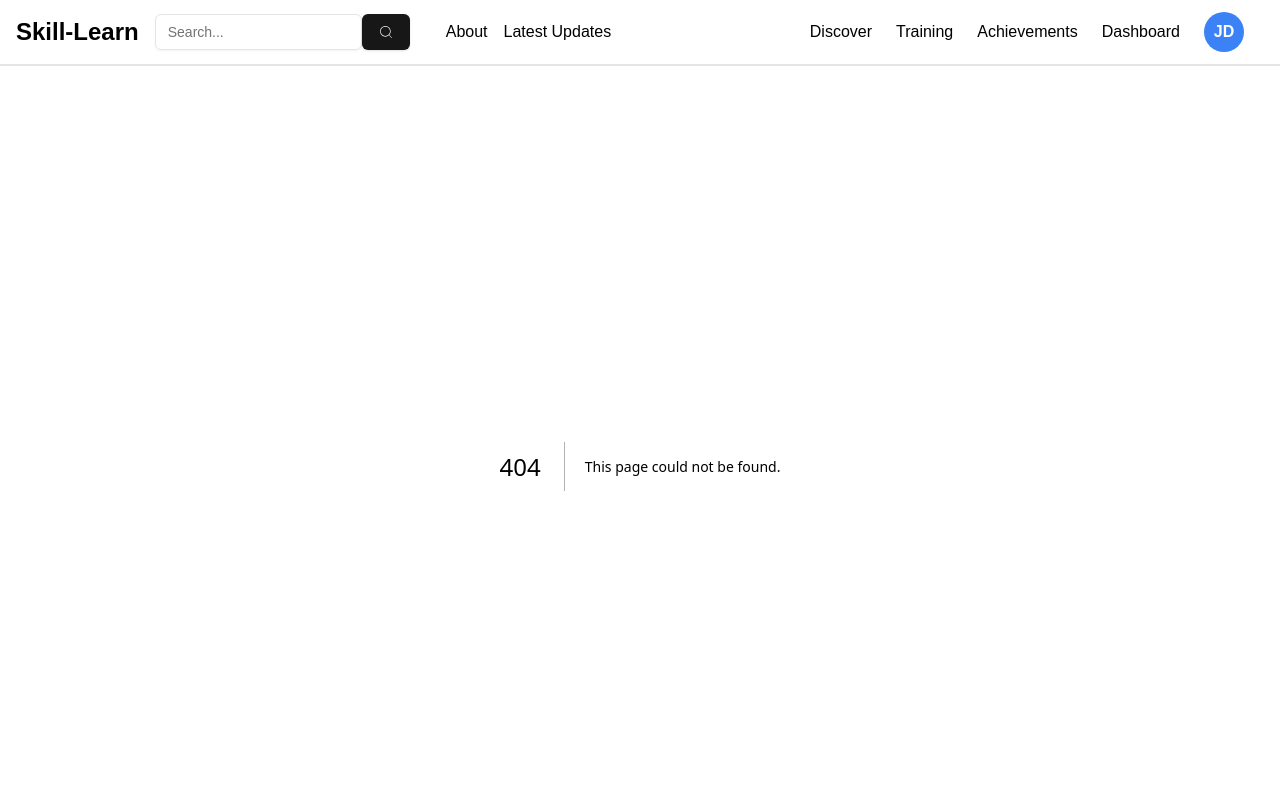
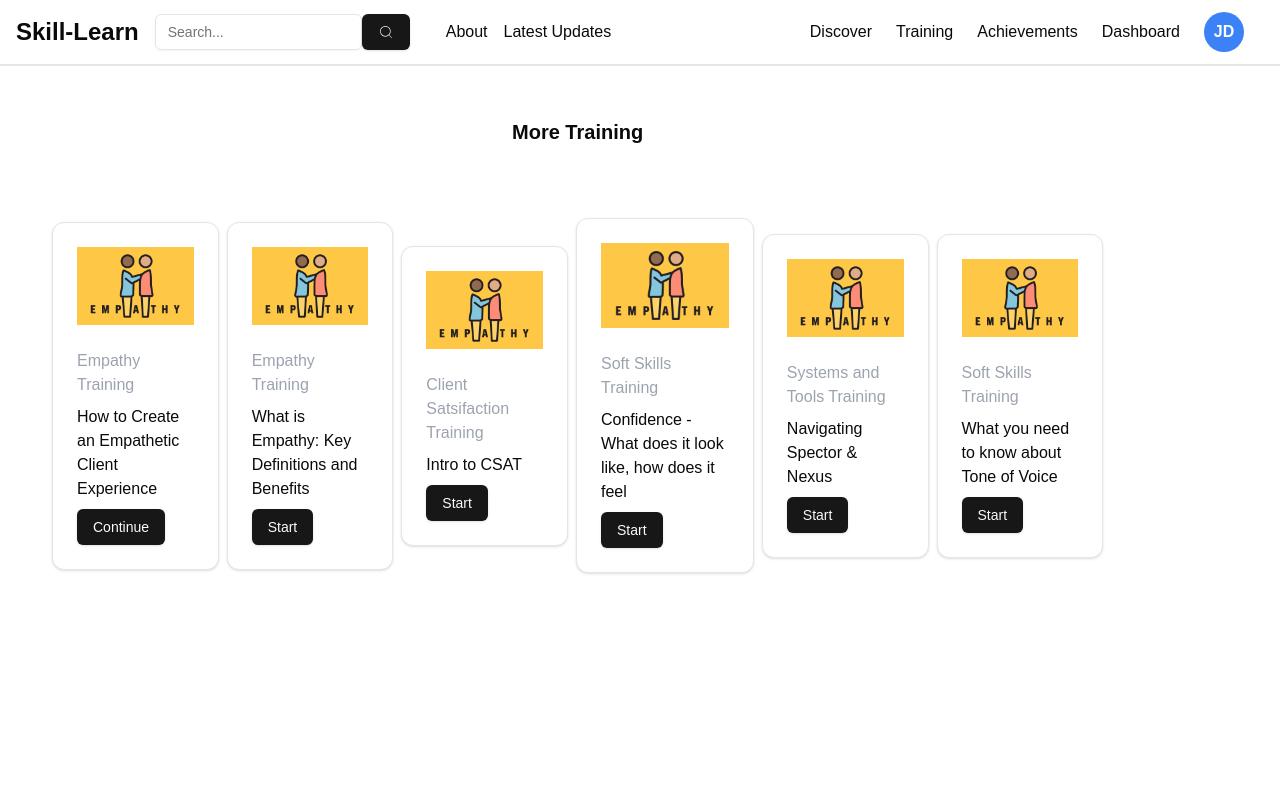
Before and after one commit to Coding-with-Thang/skill-learn, a Next.js app: page /training in a window 1280 px wide. Before the commit this address had no page. Shown: the top 800 px of the page. Built offline with nearby package versions, Linux system fonts and the light colour scheme.

Commit message:
Added training modules and route and fixed errors in QuizManager WIP

```diff
--- a/src/app/components/Header.jsx
+++ b/src/app/components/Header.jsx
@@ -24,13 +24,13 @@ export default function Header() {
       <div className="flex items-center h-16 justify-between">
         <MainNav />
         <div className="flex items-center justify-end gap-6 mr-6 lg:mr-9">
-          <Link href="/dashboard" className="hover:underline">
+          <Link href="/discover" className="hover:underline">
             Discover
           </Link>
           <Link href="/training" className="hover:underline">
             Training
           </Link>
-          <Link href="/dashboard" className="hover:underline">
+          <Link href="/achivements" className="hover:underline">
             Achievements
           </Link>
           <Link href="/dashboard" className="hover:underline">
--- a/src/app/components/QuizManager.jsx
+++ b/src/app/components/QuizManager.jsx
@@ -7,7 +7,8 @@ import { Card, CardContent, CardHeader, CardTitle } from '@/components/ui/card';
 import { Select, SelectContent, SelectItem, SelectTrigger, SelectValue } from "@/components/ui/select";
 import { Trash2, Plus, Save } from "lucide-react";
 
-const QuestionManager = ({ onAddQuestion }) => {
+export default function QuizManager(onAddQuestion) {
+
   const [newQuestion, setNewQuestion] = useState({
     question: '',
     answers: ['', '', '', ''],
--- a/src/app/page.js
+++ b/src/app/page.js
@@ -3,14 +3,7 @@ import Image from "next/image";
 import icon from "../../public/icon.png";
 import empathy from "../../public/empathy.png";
 import { Button } from "@/components/ui/button";
-import {
-  Card,
-  CardContent,
-  CardHeader,
-  CardTitle,
-  CardDescription,
-  CardFooter,
-} from "@/components/ui/card";
+import { Card, CardContent, CardHeader } from "@/components/ui/card";
 export default function Home() {
   return (
     <div className="flex flex-col items-center justify-items-center min-h-screen">
@@ -25,10 +18,6 @@ export default function Home() {
         <h3 className="text-xl font-bold">More Training</h3>
         <Card className="max-w-[40ch]">
           <CardHeader>
-            <CardTitle>Card Title</CardTitle>
-            <CardDescription>Card Description</CardDescription>
-          </CardHeader>
-          <CardContent>
             <Image
               className=""
               src={empathy}
@@ -36,15 +25,20 @@ export default function Home() {
               height={150}
               alt="Icon"
             />
-          </CardContent>
-          <CardFooter className="flex flex-col gap-2 items-start">
+          </CardHeader>
+          <CardContent className="flex flex-col gap-2 items-start">
             <p className="text-gray-400">Empathy Training</p>
             <h4>How to Create an Empathetic Client Experience</h4>
-            <Button className="align-right">Continue</Button>
-          </CardFooter>
+            <Link href="/training">
+              <Button className="align-right">Continue</Button>
+            </Link>
+          </CardContent>
         </Card>
       </div>
-      <Link href="/games" className="text-center text-5xl underline mt-[10rem]">
+      <Link
+        href="/games"
+        className="text-center text-5xl underline mt-[5rem] mb-[10rem]"
+      >
         Play A Game
       </Link>
     </div>
--- /dev/null
+++ b/src/app/training/layout.jsx
@@ -0,0 +1,7 @@
+export default function TrainingLayout({ children }) {
+  return (
+    <main>
+      <div className="m-4">{children}</div>
+    </main>
+  )
+};
--- /dev/null
+++ b/src/app/training/page.jsx
@@ -0,0 +1,84 @@
+"use client"
+
+import Link from "next/link";
+import Image from "next/image";
+import empathy from "../../../public/empathy.png";
+import { Button } from "@/components/ui/button";
+import {
+  Card,
+  CardContent,
+  CardHeader
+} from "@/components/ui/card";
+export default function TrainingPage() {
+
+  const topics = [
+    {
+      name: 'Empathy',
+      subtitle: 'How to Create an Empathetic Client Experience',
+      imageBG: empathy,
+      imageAlt: "empathy",
+      btnText: "Continue"
+    },
+    {
+      name: 'Empathy',
+      subtitle: 'What is Empathy: Key Definitions and Benefits',
+      imageBG: empathy,
+      imageAlt: "empathy",
+      btnText: "Start"
+    },
+    {
+      name: 'Client Satsifaction',
+      subtitle: 'Intro to CSAT',
+      imageBG: empathy,
+      imageAlt: "empathy",
+      btnText: "Start"
+    },
+    {
+      name: 'Soft Skills',
+      subtitle: 'Confidence - What does it look like, how does it feel',
+      imageBG: empathy,
+      imageAlt: "empathy",
+      btnText: "Start"
+    },
+    {
+      name: 'Systems and Tools',
+      subtitle: 'Navigating Spector & Nexus',
+      imageBG: empathy,
+      imageAlt: "empathy",
+      btnText: "Start"
+    },
+    {
+      name: 'Soft Skills',
+      subtitle: 'What you need to know about Tone of Voice',
+      imageBG: empathy,
+      imageAlt: "empathy",
+      btnText: "Start"
+    },
+  ];
+
+  return (
+    <div className="flex flex-col items-center justify-items-center min-h-screen w-[90%]">
+      <h3 className="text-xl font-bold m-9">More Training</h3>
+      <div className="flex gap-2 items-center justify-items-center p-9">
+        {topics.map((topic, index) => (
+          <Card key={index} className="max-w-[40ch] min-w-36 min-h-[200px]" >
+            <CardHeader>
+              <Image
+                className=""
+                src={topic.imageBG}
+                width={340}
+                height={150}
+                alt={topic.imageAlt}
+              />
+            </CardHeader>
+            <CardContent className="flex flex-col gap-2 items-start">
+              <p className="text-gray-400">{`${topic.name} Training`}</p>
+              <h4>{topic.subtitle}</h4>
+              <Button className="align-right">{topic.btnText}</Button>
+            </CardContent>
+          </Card>
+        ))}
+      </div>
+    </div>
+  );
+}
```
